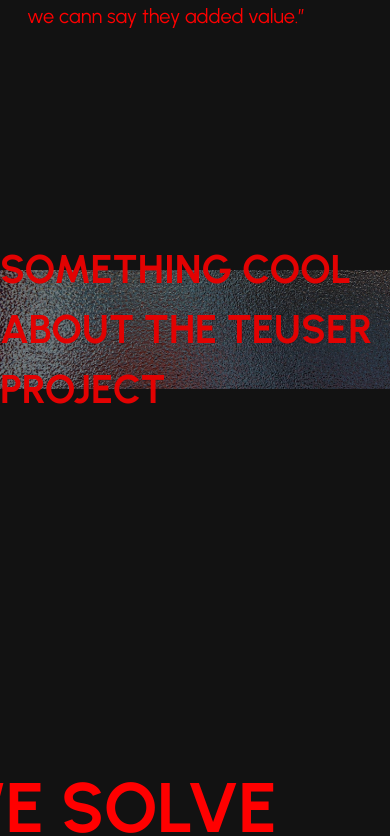
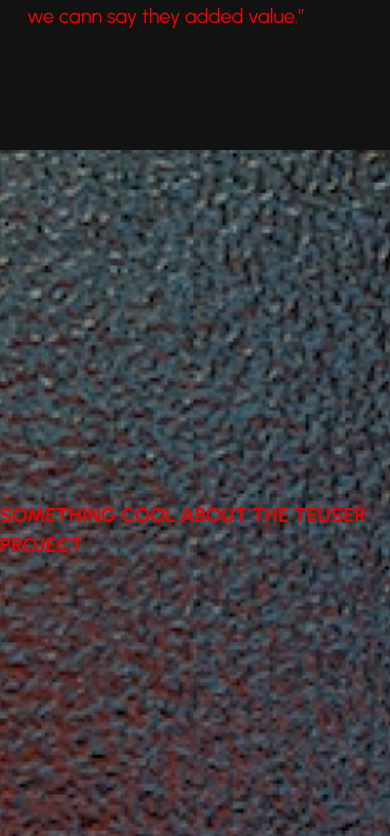
Before and after one commit to ivantrejoc/zoerowebsite, a React (Vite) app: page /teuser in a window 390 px wide. Shown: the part 1788-2624 px from the top of the page. Built offline with nearby package versions, Linux system fonts and the light colour scheme.

Commit message:
teuser/something-cool-banner-responsive

```diff
--- a/src/pages/Teuser.jsx
+++ b/src/pages/Teuser.jsx
@@ -359,17 +359,18 @@ const Teuser = () => {
           },
           [theme.breakpoints.down("md")]: {
             height: "120vh",
-            maxHeight: "120vh"
+            maxHeight: "120vh",
+            marginBottom: 16
           },
           [theme.breakpoints.down("sm")]: {
             height: "60vh",
             maxHeight: "60vh",
-            marginBottom: 6
+            marginBottom: 10
           },
           [theme.breakpoints.down("xs")]: {
             height: "39vh",
             maxHeight: "39vh",
-            marginBottom: 4
+            marginBottom: 10
           },
           [theme.breakpoints.down("xxs")]: {
             height: "52vh",
@@ -468,10 +469,11 @@ const Teuser = () => {
           </Grid>
         </Box>
       </Box>
-      {/* TEUSER IMAGE */}
+      {/* SOMETHING COOL BANNER */}
       <Box
-        id="teuser-image-container"
+        id="banner-container"
         sx={{
+          background: "plum",
           display: "flex",
           justifyContent: "center",
           alignItems: "center",
@@ -482,10 +484,18 @@ const Teuser = () => {
           height: "50vh",
           maxHeight: "50vh",
           backgroundImage: `url(${fullWidthTeuser})`,
-          backgroundSize: "100%",
+          backgroundSize: "cover",
           backgroundRepeat: "no-repeat",
           backgroundPosition: "center",
-          marginBottom: 12
+          marginBottom: 12,
+          [theme.breakpoints.down("md")]: {
+            height: "90vh",
+          maxHeight: "90vh"
+          },
+          [theme.breakpoints.down("xs")]: {
+            height: "60vh",
+          maxHeight: "60vh"
+          }
         }}
       >
         <Typography
@@ -493,7 +503,19 @@ const Teuser = () => {
             color: "#E20202",
             fontSize: 40,
             fontFamily: "Urbanist",
-            fontWeight: 700
+            fontWeight: 700,
+            [theme.breakpoints.down("md")]: {
+              fontSize: 30,
+            },
+            [theme.breakpoints.down("sm")]: {
+              fontSize: 20,
+            },
+            [theme.breakpoints.down("xs")]: {
+              fontSize: 15,
+            },
+            [theme.breakpoints.down("xs")]: {
+              fontSize: 12,
+            }
           }}
         >
           SOMETHING COOL ABOUT THE TEUSER PROJECT
```
